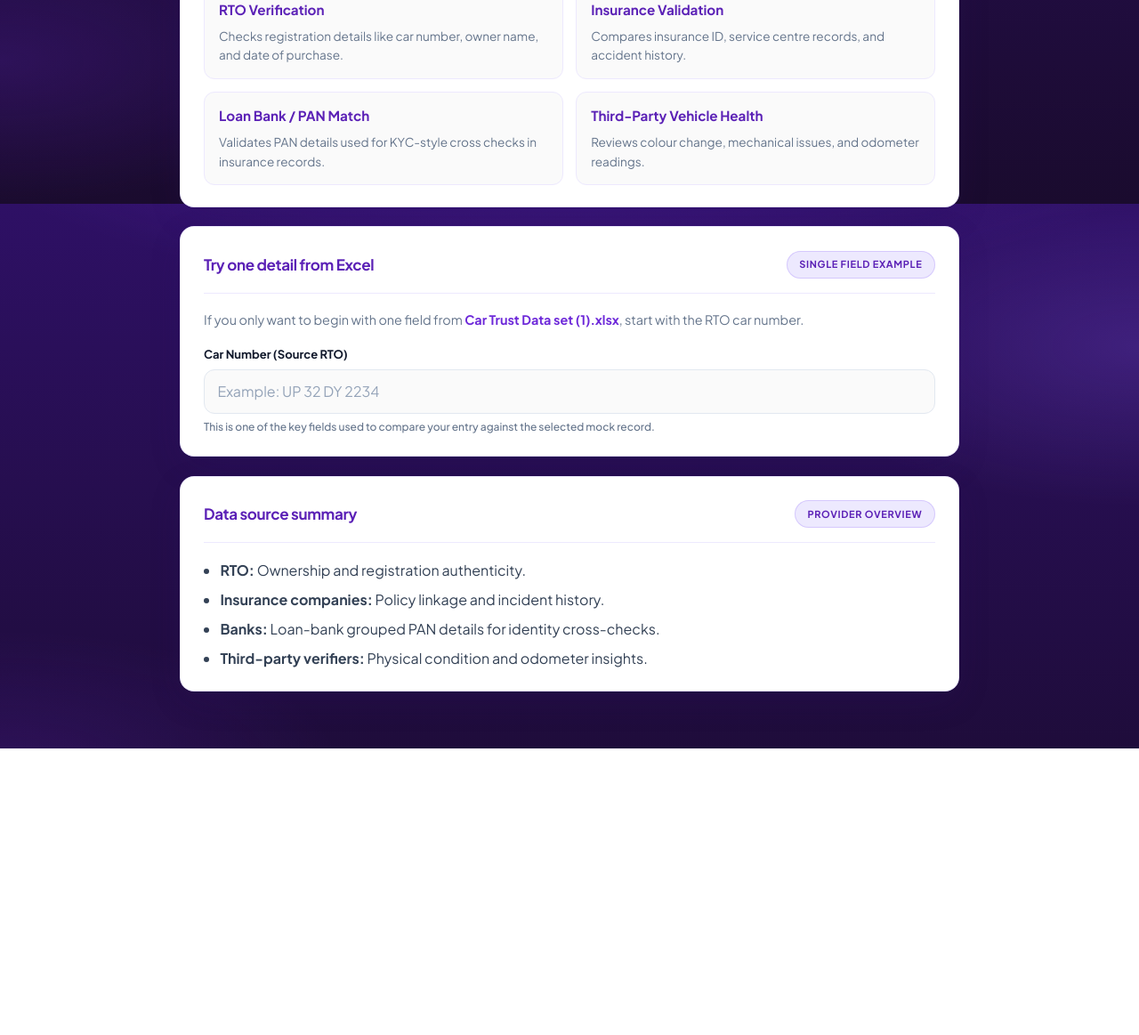
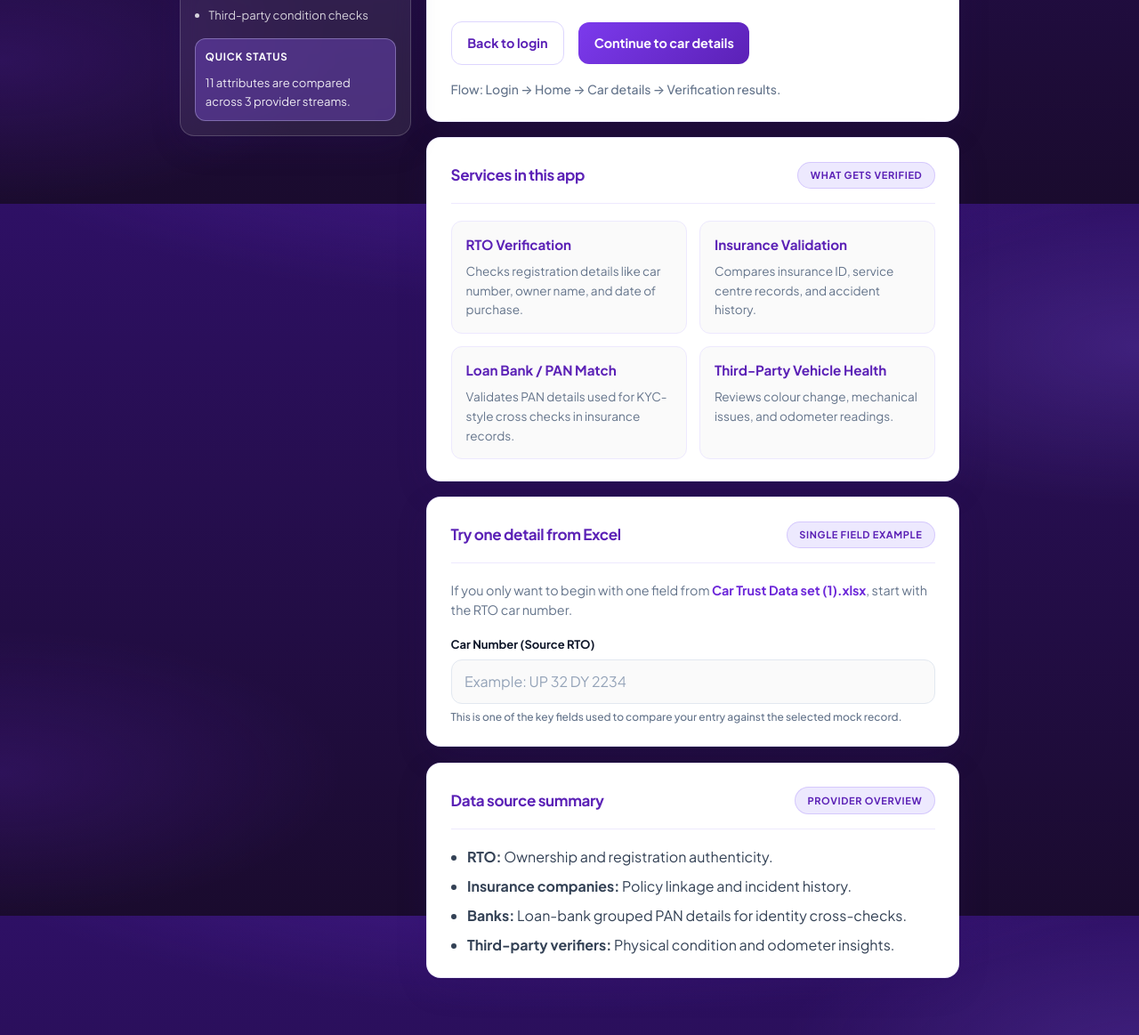
Before and after one commit to anushka227/100xCartrust, a Flask app: page /home in a window 1280 px wide. Shown: the part 571-1734 px from the top of the page at 89% size. Before the commit the page ends 1412 px from the top, so only its background shows below. Run offline with Flask 3, Linux system fonts and the light colour scheme.

Commit message:
Upgrade home page to premium sidebar experience with smooth section navigation.
Add guest login option and redesign the home dashboard with a sticky sidebar, anchor links, and rich car imagery for a more polished UX.

Made-with: Cursor

```diff
--- a/app.py
+++ b/app.py
@@ -33,6 +33,10 @@ def index():
 
 @app.post("/login")
 def login():
+    auth_action = request.form.get("auth_action")
+    if auth_action == "guest":
+        return redirect(url_for("home"))
+
     name = (request.form.get("name") or "").strip()
     email = (request.form.get("email") or "").strip()
     phone = (request.form.get("phone") or "").strip()
--- a/static/styles.css
+++ b/static/styles.css
@@ -33,6 +33,10 @@
 *::before,
 *::after {
   box-sizing: border-box;
+}
+
+html {
+  scroll-behavior: smooth;
 }
 
 body {
@@ -432,6 +436,109 @@ button.secondary:active {
   margin-top: 0.45rem;
 }
 
+/* —— Home premium layout —— */
+.home-layout {
+  display: grid;
+  gap: 1.1rem;
+}
+
+@media (min-width: 980px) {
+  .home-layout {
+    grid-template-columns: 260px minmax(0, 1fr);
+    align-items: start;
+  }
+}
+
+.home-sidebar {
+  position: sticky;
+  top: 1.2rem;
+  border-radius: var(--radius);
+  background: rgba(255, 255, 255, 0.08);
+  border: 1px solid rgba(255, 255, 255, 0.18);
+  padding: 1rem;
+  backdrop-filter: blur(10px);
+  box-shadow: var(--shadow-md);
+}
+
+.home-sidebar__section + .home-sidebar__section {
+  margin-top: 1rem;
+}
+
+.home-sidebar__title {
+  margin: 0 0 0.5rem;
+  color: var(--white);
+  font-size: 0.72rem;
+  font-weight: 700;
+  letter-spacing: 0.07em;
+  text-transform: uppercase;
+}
+
+.home-sidebar__section a {
+  display: block;
+  border-radius: 10px;
+  padding: 0.5rem 0.65rem;
+  color: rgba(255, 255, 255, 0.9);
+  font-size: 0.86rem;
+}
+
+.home-sidebar__section a:hover {
+  text-decoration: none;
+  background: rgba(255, 255, 255, 0.16);
+}
+
+.home-sidebar__list {
+  margin: 0;
+  padding-left: 1rem;
+  color: rgba(255, 255, 255, 0.8);
+  font-size: 0.82rem;
+}
+
+.home-sidebar__list li + li {
+  margin-top: 0.35rem;
+}
+
+.home-sidebar__section--highlight {
+  border-radius: 12px;
+  background: rgba(139, 92, 246, 0.32);
+  border: 1px solid rgba(221, 214, 254, 0.35);
+  padding: 0.7rem;
+}
+
+.home-sidebar__copy {
+  margin: 0;
+  color: rgba(255, 255, 255, 0.9);
+  font-size: 0.82rem;
+}
+
+.home-main .card + .card {
+  margin-top: 1.1rem;
+}
+
+.home-main .card {
+  scroll-margin-top: 1rem;
+}
+
+.home-hero-media {
+  display: grid;
+  gap: 0.85rem;
+  margin-top: 0.4rem;
+}
+
+@media (min-width: 720px) {
+  .home-hero-media {
+    grid-template-columns: repeat(2, minmax(0, 1fr));
+  }
+}
+
+.home-hero-media img {
+  width: 100%;
+  height: 190px;
+  object-fit: cover;
+  border-radius: 14px;
+  border: 1px solid var(--violet-100);
+  box-shadow: var(--shadow-sm);
+}
+
 /* —— Results: score banner —— */
 .score-banner {
   margin-bottom: 1.5rem;
--- a/templates/home.html
+++ b/templates/home.html
@@ -1,14 +1,44 @@
 {% extends "base.html" %}
 {% block title %}Home — Car Trust{% endblock %}
 {% block content %}
-<section class="card">
+<section class="home-layout">
+  <aside class="home-sidebar">
+    <div class="home-sidebar__section">
+      <p class="home-sidebar__title">Navigation</p>
+      <a href="{{ url_for('index') }}">Back to login</a>
+      <a href="#services">Services</a>
+      <a href="#excel-field">Excel field</a>
+      <a href="#source-summary">Source summary</a>
+      <a href="{{ url_for('details') }}">Continue to car details</a>
+    </div>
+    <div class="home-sidebar__section">
+      <p class="home-sidebar__title">Verified providers</p>
+      <ul class="home-sidebar__list">
+        <li>RTO database checks</li>
+        <li>Insurance history checks</li>
+        <li>Loan bank / PAN checks</li>
+        <li>Third-party condition checks</li>
+      </ul>
+    </div>
+    <div class="home-sidebar__section home-sidebar__section--highlight">
+      <p class="home-sidebar__title">Quick status</p>
+      <p class="home-sidebar__copy">11 attributes are compared across 3 provider streams.</p>
+    </div>
+  </aside>
+
+  <div class="home-main">
+    <section class="card" id="home-top">
       <div class="card-head">
         <h2>Welcome to Car Trust</h2>
-    <span class="pill">Home page</span>
+        <span class="pill">Premium dashboard</span>
       </div>
       <p class="card-lead">
         Car Trust helps second-hand car buyers verify critical facts against mocked provider APIs before purchase.
       </p>
+      <div class="home-hero-media">
+        <img src="https://images.unsplash.com/photo-1494905998402-395d579af36f?auto=format&fit=crop&w=1400&q=80" alt="Premium sedan on road" />
+        <img src="https://images.unsplash.com/photo-1549925862-990f9f50d7f2?auto=format&fit=crop&w=1400&q=80" alt="Car inspection detail view" />
+      </div>
       <div class="row-actions">
         <a class="secondary-link" href="{{ url_for('index') }}">Back to login</a>
         <a class="cta-link" href="{{ url_for('details') }}">Continue to car details</a>
@@ -16,7 +46,7 @@
       </div>
     </section>
 
-<section class="card">
+    <section class="card" id="services">
       <div class="card-head">
         <h2>Services in this app</h2>
         <span class="pill">What gets verified</span>
@@ -41,7 +71,7 @@
       </div>
     </section>
 
-<section class="card">
+    <section class="card" id="excel-field">
       <div class="card-head">
         <h2>Try one detail from Excel</h2>
         <span class="pill">Single field example</span>
@@ -58,7 +88,7 @@
       </div>
     </section>
 
-<section class="card">
+    <section class="card" id="source-summary">
       <div class="card-head">
         <h2>Data source summary</h2>
         <span class="pill">Provider overview</span>
@@ -70,4 +100,6 @@
         <li><strong>Third-party verifiers:</strong> Physical condition and odometer insights.</li>
       </ul>
     </section>
+  </div>
+</section>
 {% endblock %}
--- a/templates/login.html
+++ b/templates/login.html
@@ -31,6 +31,7 @@
     <div class="row-actions">
       <button class="primary" type="submit" name="auth_action" value="signup">Sign up</button>
       <button class="secondary" type="submit" name="auth_action" value="login">Log in as existing user</button>
+      <button class="secondary" type="submit" name="auth_action" value="guest">Login as guest</button>
     </div>
   </section>
 </form>
```
Lines whose indentation alone changed are shown as unchanged.
